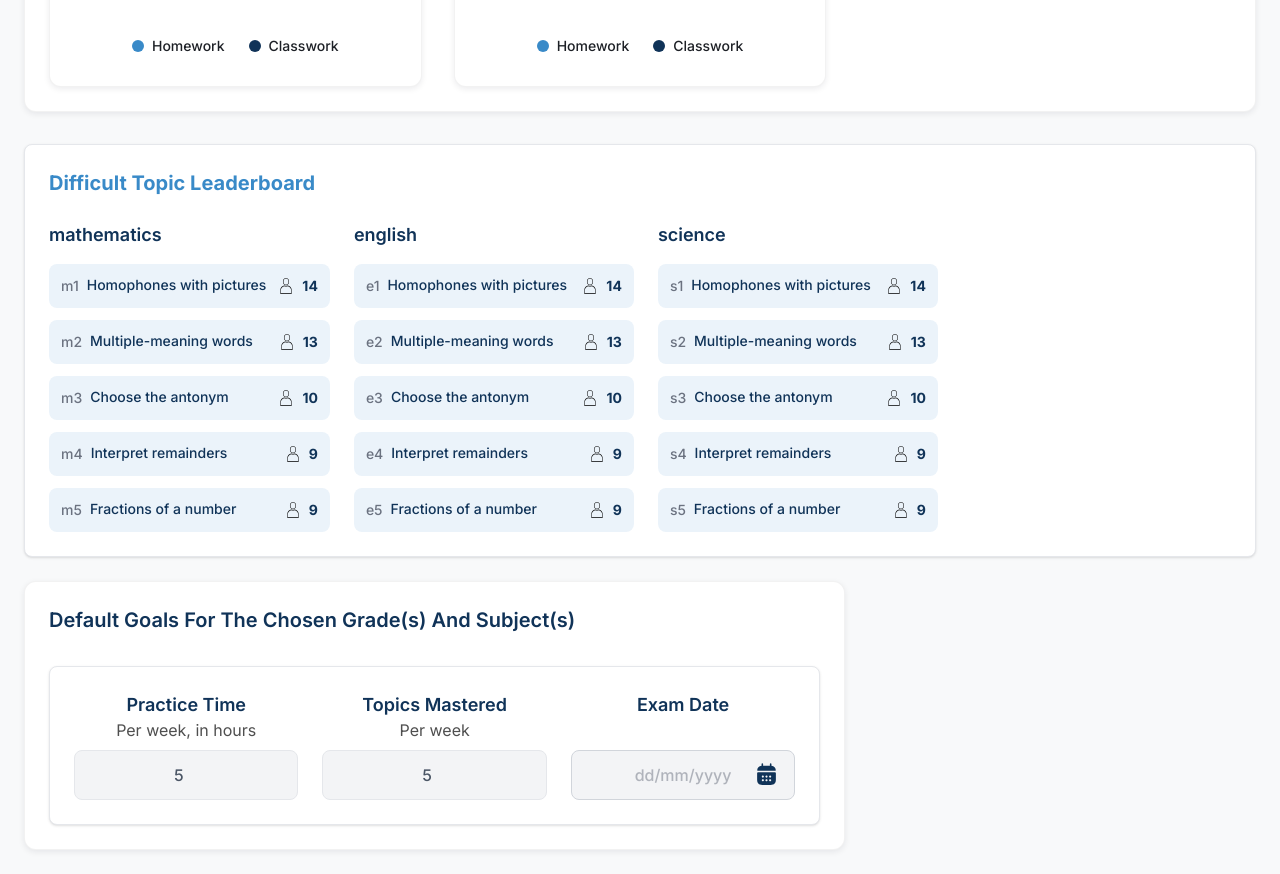
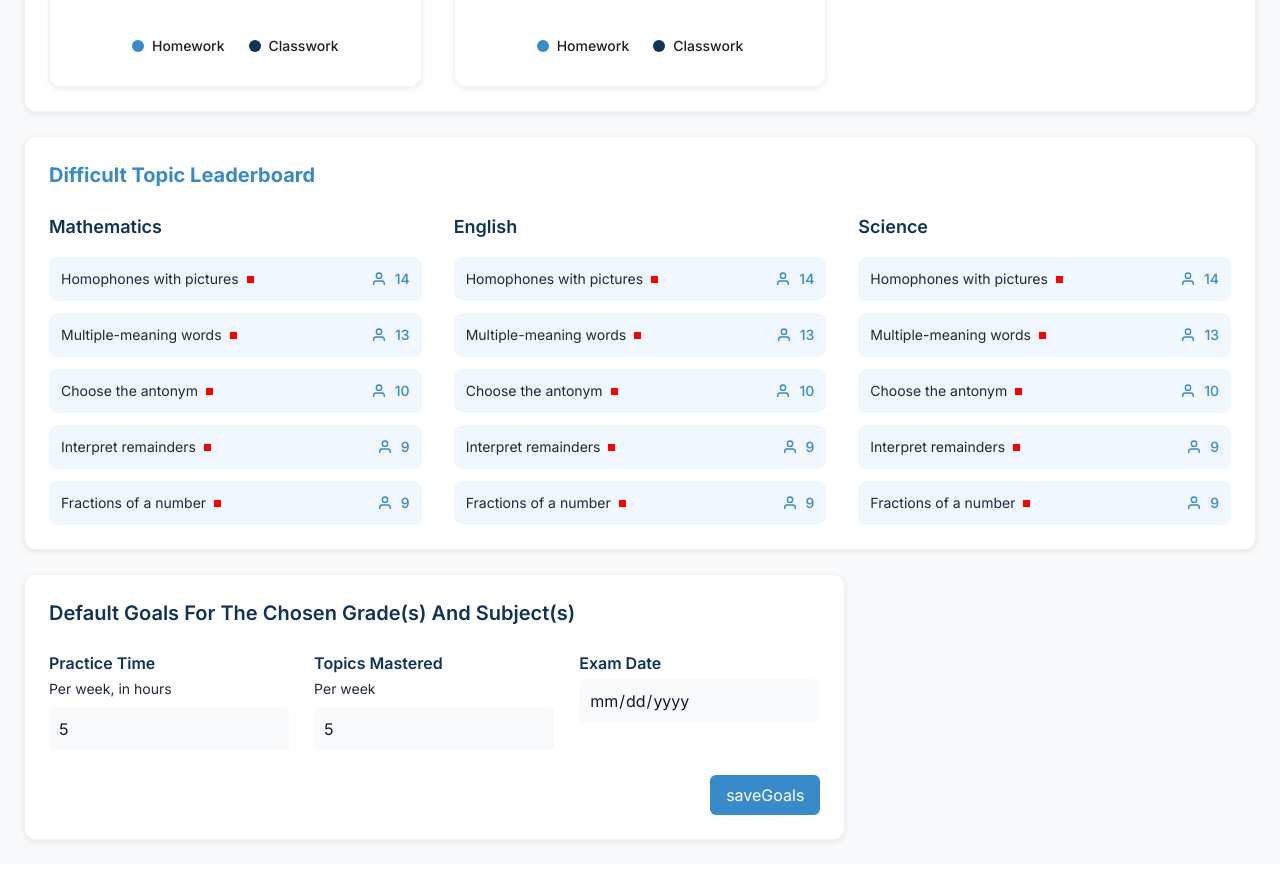
Before and after one commit to faizanmalik2023/Takespace-Dekstop-Teacher, a Next.js app: page /analytics in a window 1280 px wide. Shown: the part 1320-2194 px from the top of the page. Built offline with nearby package versions, Linux system fonts and the light colour scheme.

Commit message:
fix sidebar position

```diff
--- a/app/analytics/page.js
+++ b/app/analytics/page.js
@@ -8,18 +8,25 @@ import Chart from "../components/ui/Chart"
 import DifficultTopicsLeaderboard from "../components/DifficultTopicsLeaderboard"
 import PieChart from "../components/analytics/PieChart"
 import GoalsComponent from "../components/GoalsComponent"
+import SuccessMessage from "../components/common/SuccessMessage"
+import ErrorMessage from "../components/common/ErrorMessage"
 import { api } from "../lib/api"
 
 export default function AnalyticsPage() {
   const [pageData, setPageData] = useState(null)
   const [loading, setLoading] = useState(true)
   const [filters, setFilters] = useState({ grade: 'All grades', subject: 'All subjects', dateRange: 'Last 30 days' })
+  const [goals, setGoals] = useState({ practiceTime: 5, topicsMastered: 5, examDate: '' })
+  const [savingGoals, setSavingGoals] = useState(false)
+  const [saveSuccess, setSaveSuccess] = useState('')
+  const [saveError, setSaveError] = useState('')
 
   const fetchData = async (currentFilters) => {
     if (pageData) setLoading(true)
     try {
       const data = await api.getTeacherAnalyticsPageData(currentFilters)
       setPageData(data)
+      if (data.goals) setGoals(data.goals)
     } catch (e) {
       console.error('Failed to load analytics', e)
     } finally {
@@ -36,6 +43,43 @@ export default function AnalyticsPage() {
     const newFilters = { ...filters, [filterType]: value }
     setFilters(newFilters)
     fetchData(newFilters)
+  }
+
+  const handleGoalChange = (e) => {
+    const { name, value } = e.target
+    setGoals(prev => ({ ...prev, [name]: value }))
+  }
+
+  const handleSaveGoals = async () => {
+    setSaveSuccess('')
+    setSaveError('')
+
+    if (!goals.examDate) {
+      setSaveError('Exam date is required.')
+      return
+    }
+    const today = new Date()
+    const exam = new Date(goals.examDate)
+    if (exam <= today) {
+      setSaveError('Exam date must be in the future.')
+      return
+    }
+
+    if (filters.grade === 'All grades' || filters.subject === 'All subjects') {
+      setSaveError('Please select a specific grade and subject.')
+      return
+    }
+
+    setSavingGoals(true)
+    try {
+      await api.updateSubjectGoals({ grade: filters.grade, subject: filters.subject }, { practiceTime: goals.practiceTime, topicsMastered: goals.topicsMastered, examDate: goals.examDate })
+      setSaveSuccess('Goals updated successfully.')
+    } catch (err) {
+      console.error(err)
+      setSaveError('Failed to update goals.')
+    } finally {
+      setSavingGoals(false)
+    }
   }
 
   if (loading && !pageData) {
@@ -155,12 +199,79 @@ export default function AnalyticsPage() {
                 </div>
               </div>
 
-              <DifficultTopicsLeaderboard data={leaderboardData} />
+              {/* Difficult Topic Leaderboard - exact same layout */}
+              <div className="bg-white rounded-xl p-4 sm:p-6 shadow-[0px_2px_6px_rgba(13,10,44,0.08)] border border-black/5">
+                <h2 className="mb-4 sm:mb-6 text-lg sm:text-xl font-bold" style={{ color: '#398AC8' }}>Difficult Topic Leaderboard</h2>
+                <div className="grid grid-cols-1 md:grid-cols-2 lg:grid-cols-3 gap-x-6 sm:gap-x-8 gap-y-4 sm:gap-y-6">
+                  {Object.keys(pageData.leaderboard || {}).length > 0 ? (
+                    Object.keys(pageData.leaderboard).map(subjectKey => (
+                      <div key={subjectKey}>
+                        <h3 className="mb-3 sm:mb-4 text-base sm:text-lg font-semibold capitalize" style={{ color: '#103358' }}>{subjectKey}</h3>
+                        <div className="space-y-2 sm:space-y-3">
+                          {pageData.leaderboard[subjectKey].map(topic => (
+                            <div key={topic.id} className="flex items-center justify-between p-2 sm:p-3 rounded-lg bg-[#F0F7FF]">
+                              <div className="flex items-center space-x-2 min-w-0 flex-1">
+                                <span className="text-xs sm:text-sm text-gray-800 truncate">{topic.name}</span>
+                                <div className="w-[6px] h-[6px] sm:w-[7px] sm:h-[7px] bg-[#FF0000] flex-shrink-0" />
+                              </div>
+                              <div className="flex items-center space-x-1 sm:space-x-2 flex-shrink-0 ml-2">
+                                <svg width="14" height="14" className="sm:w-4 sm:h-4" viewBox="0 0 24 24" fill="none" stroke="#398AC8" strokeWidth="2"><path d="M20 21V19C20 16.7909 18.2091 15 16 15H8C5.79086 15 4 16.7909 4 19V21" /><path d="M12 11C14.2091 11 16 9.20914 16 7C16 4.79086 14.2091 3 12 3C9.79086 3 8 4.79086 8 7C8 9.20914 9.79086 11 12 11Z" /></svg>
+                                <span className="text-xs sm:text-sm font-medium text-[#398AC8]">{topic.count}</span>
+                              </div>
+                            </div>
+                          ))}
+                        </div>
+                      </div>
+                    ))
+                  ) : (
+                    <div className="col-span-full text-center py-8">
+                      <p className="text-gray-500 text-sm">No data available</p>
+                    </div>
+                  )}
+                </div>
+              </div>
 
               <div className="w-full lg:w-10/12 xl:w-8/12">
                 <div className="bg-white rounded-xl p-4 sm:p-6 shadow-[0px_2px_6px_rgba(13,10,44,0.08)] border border-black/5">
                   <h2 className="mb-4 sm:mb-6 text-lg sm:text-xl font-semibold" style={{ color: '#103358' }}>Default Goals For The Chosen Grade(s) And Subject(s)</h2>
-                  <GoalsComponent />
+                  {saveSuccess && (
+                    <div className="mb-4"><SuccessMessage message={saveSuccess} /></div>
+                  )}
+                  {saveError && (
+                    <div className="mb-4"><ErrorMessage message={saveError} /></div>
+                  )}
+                  <div className="grid grid-cols-1 sm:grid-cols-2 md:grid-cols-3 gap-4 sm:gap-6 items-start">
+                    <div className="space-y-1 sm:space-y-2">
+                      <label className="block mb-1 text-sm sm:text-base font-semibold" style={{ color: '#103358' }}>Practice Time</label>
+                      <p className="text-xs sm:text-sm mb-2 text-gray-800">Per week, in hours</p>
+                      <input type="number" name="practiceTime" value={goals.practiceTime} onChange={handleGoalChange} className="w-full p-2 sm:p-2.5 bg-[#F9FAFB] rounded-md text-gray-900 text-sm sm:text-base border-transparent focus:outline-none focus:ring-2 focus:ring-blue-500" />
+                    </div>
+                    <div className="space-y-1 sm:space-y-2">
+                      <label className="block mb-1 text-sm sm:text-base font-semibold" style={{ color: '#103358' }}>Topics Mastered</label>
+                      <p className="text-xs sm:text-sm mb-2 text-gray-800">Per week</p>
+                      <input type="number" name="topicsMastered" value={goals.topicsMastered} onChange={handleGoalChange} className="w-full p-2 sm:p-2.5 bg-[#F9FAFB] rounded-md text-gray-900 text-sm sm:text-base border-transparent focus:outline-none focus:ring-2 focus:ring-blue-500" />
+                    </div>
+                    <div className="space-y-1 sm:space-y-2">
+                      <label className="block mb-1 text-sm sm:text-base font-semibold" style={{ color: '#103358' }}>Exam Date</label>
+                      <input
+                        type="date"
+                        name="examDate"
+                        value={goals.examDate}
+                        onChange={handleGoalChange}
+                        placeholder={'dd/mm/yyyy'}
+                        className="w-full p-2 sm:p-2.5 bg-[#F9FAFB] rounded-md text-gray-900 text-sm sm:text-base border-transparent focus:outline-none focus:ring-2 focus:ring-blue-500"
+                      />
+                    </div>
+                  </div>
+                  <div className="mt-4 sm:mt-6 flex justify-end">
+                    <button type="button" onClick={handleSaveGoals} disabled={savingGoals} className={`px-4 py-2 rounded-md text-white ${savingGoals ? 'bg-[#398AC8]/60 cursor-not-allowed' : 'bg-[#398AC8] hover:bg-[#103358]'} transition-colors`}>
+                      {savingGoals ? 'Saving...' : 'saveGoals'}
+                    </button>
+                  </div>
+                  <style jsx>{`
+                    input[type='date']::-webkit-calendar-picker-indicator { display: none; -webkit-appearance: none; }
+                    input[type='date'] { appearance: none; -webkit-appearance: none; }
+                  `}</style>
                 </div>
               </div>
             </main>
--- a/app/components/Sidebar.jsx
+++ b/app/components/Sidebar.jsx
@@ -29,19 +29,22 @@ export function DashboardSidebar({ isOpen, onClose, selectedSubject, selectedGra
       {/* Mobile Overlay */}
       {isOpen && (
         <div
-          className="fixed inset-0 bg-black bg-opacity-50 z-40 md:hidden"
+          className="fixed left-0 right-0 bg-black bg-opacity-50 z-40 md:hidden"
+          style={{ top: '100px', bottom: 0 }}
           onClick={onClose}
         />
       )}
 
       {/* Sidebar */}
       <div className={`
-        fixed md:static inset-y-0 left-0 z-50
+        fixed left-0 z-40
         w-64 bg-white border-r border-gray-200
         transform transition-transform duration-300 ease-in-out
         ${isOpen ? 'translate-x-0' : '-translate-x-full md:translate-x-0'}
-        md:block
-      `}>
+        md:translate-x-0 md:block
+      `}
+        style={{ top: '100px', height: 'calc(100vh - 100px)' }}
+      >
         {/* Mobile Close Button */}
         <div className="flex justify-between items-center mb-4 md:hidden">
           <h2 className="text-lg font-semibold text-gray-900">Menu</h2>
--- /dev/null
+++ b/app/components/common/ErrorMessage.js
@@ -0,0 +1,14 @@
+export default function ErrorMessage({ message, className = '' }) {
+  if (!message) return null;
+
+  return (
+    <div className={`bg-[#C8393B] border border-red-200 text-[#ffffff] px-4 py-3 rounded-lg ${className}`}>
+      <div className="flex items-center">
+        <svg className="w-5 h-5 mr-2" fill="currentColor" viewBox="0 0 20 20">
+          <path fillRule="evenodd" d="M10 18a8 8 0 100-16 8 8 0 000 16zM8.707 7.293a1 1 0 00-1.414 1.414L8.586 10l-1.293 1.293a1 1 0 101.414 1.414L10 11.414l1.293 1.293a1 1 0 001.414-1.414L11.414 10l1.293-1.293a1 1 0 00-1.414-1.414L10 8.586 8.707 7.293z" clipRule="evenodd" />
+        </svg>
+        <span>{message}</span>
+      </div>
+    </div>
+  );
+}
--- /dev/null
+++ b/app/components/common/SuccessMessage.js
@@ -0,0 +1,14 @@
+export default function SuccessMessage({ message, className = '' }) {
+  if (!message) return null;
+
+  return (
+    <div className={`bg-green-50 border border-green-200 text-green-700 px-4 py-3 rounded-lg ${className}`}>
+      <div className="flex items-center">
+        <svg className="w-5 h-5 mr-2" fill="currentColor" viewBox="0 0 20 20">
+          <path fillRule="evenodd" d="M10 18a8 8 0 100-16 8 8 0 000 16zm3.707-9.293a1 1 0 00-1.414-1.414L9 10.586 7.707 9.293a1 1 0 00-1.414 1.414l2 2a1 1 0 001.414 0l4-4z" clipRule="evenodd" />
+        </svg>
+        <span>{message}</span>
+      </div>
+    </div>
+  );
+}
--- /dev/null
+++ b/app/components/layout/AppShell.js
@@ -0,0 +1,21 @@
+'use client';
+
+import { usePathname } from 'next/navigation';
+import Navbar from './Navbar';
+
+const AppShell = ({ children }) => {
+  const pathname = usePathname();
+  const hideOnRoutes = ['/login', '/auth'];
+  const shouldHideNavbar = hideOnRoutes.some((route) => pathname?.startsWith(route));
+
+  return (
+    <>
+      {!shouldHideNavbar && <Navbar />}
+      <main style={{ paddingTop: shouldHideNavbar ? 0 : '100px' }}>
+        {children}
+      </main>
+    </>
+  );
+};
+
+export default AppShell;
--- a/app/components/layout/Layout.js
+++ b/app/components/layout/Layout.js
@@ -1,5 +1,4 @@
 'use client';
-import Navbar from './Navbar';
 import Sidebar from './Sidebar';
 import I18nProvider from '../providers/I18nProvider';
 
@@ -16,7 +15,6 @@ const Layout = ({
   return (
     <I18nProvider>
       <div className="min-h-screen bg-gray-50 overflow-x-hidden">
-        <Navbar />
         <div className="flex">
           {showSidebar && (
             <Sidebar
@@ -31,7 +29,7 @@ const Layout = ({
           <main
             className="flex-1 overflow-x-hidden"
             style={{
-              paddingTop: '100px',
+              paddingTop: 0,
               minHeight: '100vh',
               marginLeft: showSidebar ? '250px' : '0'
             }}
--- a/app/components/layout/Navbar.js
+++ b/app/components/layout/Navbar.js
@@ -1,6 +1,7 @@
 'use client';
 import { useEffect, useState } from 'react';
 import { useTranslation } from 'react-i18next';
+import { useAuth } from '../../contexts/AuthContext';
 
 // Mock Input component based on the design
 const Input = ({ placeholder, className, icon, iconPosition }) => {
@@ -77,6 +78,7 @@ const Navbar = () => {
   const { t } = useTranslation();
   const [isMobileMenuOpen, setIsMobileMenuOpen] = useState(false);
   const [userDisplay, setUserDisplay] = useState('');
+  const { isAuthenticated, logout } = useAuth();
 
   useEffect(() => {
     try {
@@ -92,8 +94,7 @@ const Navbar = () => {
 
   const navLinks = [
     { key: 'learning', label: t('learning') },
-    { key: 'analytics', label: t('analytics') },
-    { key: 'account', label: t('account') }
+    { key: 'analytics', label: t('analytics') }
   ];
 
   return (
@@ -156,24 +157,12 @@ const Navbar = () => {
               {link.label}
             </a>
           ))}
-          {userDisplay ? (
+          {isAuthenticated ? (
             <>
               <span className="text-sm text-[#103358] whitespace-nowrap">{userDisplay}</span>
               <button
                 className="ml-2 px-3 py-2 text-sm rounded-md border border-[#103358] text-[#103358] hover:bg-[#E3F3FF]"
-                onClick={() => {
-                  try {
-                    localStorage.removeItem('access_token');
-                    localStorage.removeItem('refresh_token');
-                    localStorage.removeItem('user');
-                  } catch (_) {}
-                  try {
-                    sessionStorage.removeItem('access_token');
-                    sessionStorage.removeItem('refresh_token');
-                    sessionStorage.removeItem('user');
-                  } catch (_) {}
-                  window.location.href = '/login';
-                }}
+                onClick={logout}
               >
                 Logout
               </button>
--- a/app/dashboard/page.js
+++ b/app/dashboard/page.js
@@ -2,7 +2,6 @@
 
 import { useState, useEffect } from "react"
 import ProtectedRoute from "../components/ProtectedRoute"
-import { DashboardHeader } from "../components/Header.jsx"
 import { DashboardSidebar } from "../components/Sidebar.jsx"
 import { MainContent } from "../components/MainContent.jsx"
 import { api } from "../lib/api"
@@ -166,11 +165,8 @@ export default function TeacherDashboard() {
   return (
     <ProtectedRoute>
       <div className="min-h-screen bg-gray-50">
-        {/* Header */}
-        <DashboardHeader onMenuClick={() => setSidebarOpen(true)} />
-
         {/* Main Layout */}
-        <div className="flex">
+        <div className="flex" style={{ paddingTop: '100px' }}>
           {/* Sidebar */}
           <DashboardSidebar
             isOpen={sidebarOpen}
@@ -184,12 +180,14 @@ export default function TeacherDashboard() {
           />
 
           {/* Main Content */}
-          <MainContent
+          <div className="flex-1 md:ml-64">
+            <MainContent
             selectedSubject={selectedSubject}
             selectedGrade={selectedGrade}
             students={students}
             loading={loading}
-          />
+            />
+          </div>
         </div>
       </div>
     </ProtectedRoute>
--- a/app/layout.js
+++ b/app/layout.js
@@ -3,6 +3,7 @@ import './globals.css';
 import { AuthProvider } from './contexts/AuthContext';
 import { ToastContainer } from 'react-toastify';
 import 'react-toastify/dist/ReactToastify.css';
+import AppShell from './components/layout/AppShell';
 
 // Configure Inter font
 const inter = Inter({
@@ -29,7 +30,9 @@ export default function RootLayout({ children }) {
     <html lang="en">
       <body className={`${inter.variable} ${poppins.variable} ${inter.className}`}>
         <AuthProvider>
-          {children}
+          <AppShell>
+            {children}
+          </AppShell>
           <ToastContainer
             position="top-right"
             autoClose={5000}
```
Also changed, not shown: app/lib/api.js.
